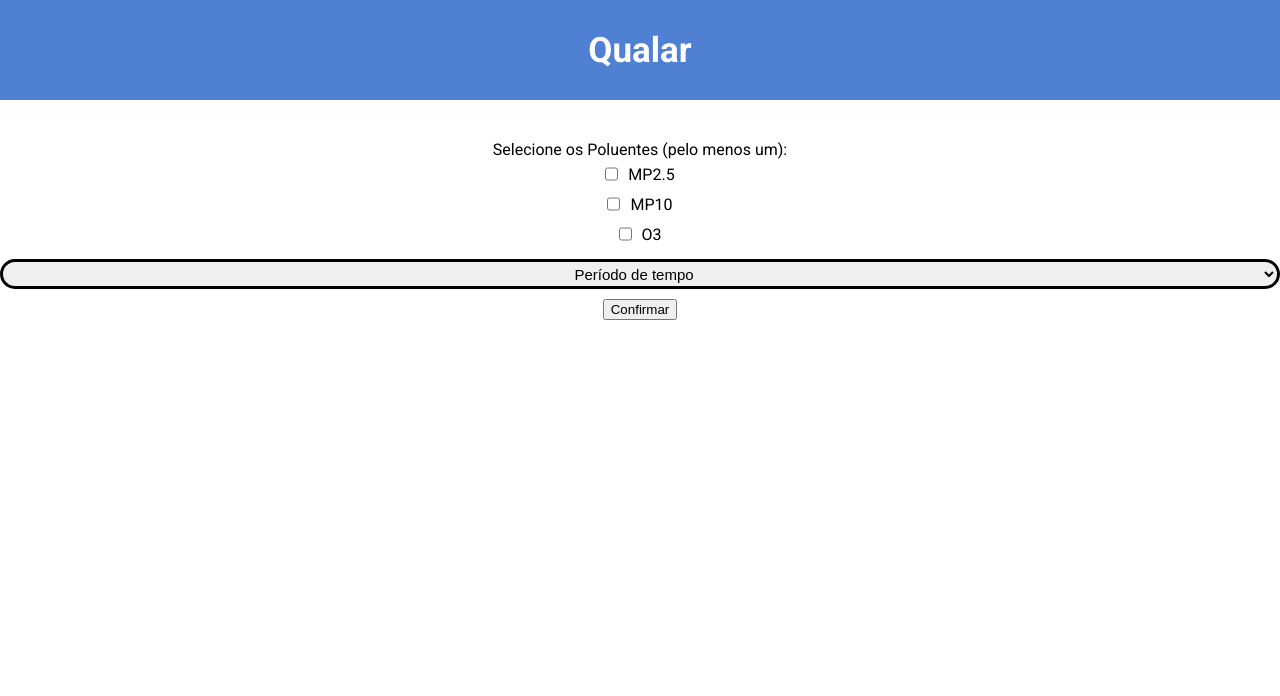
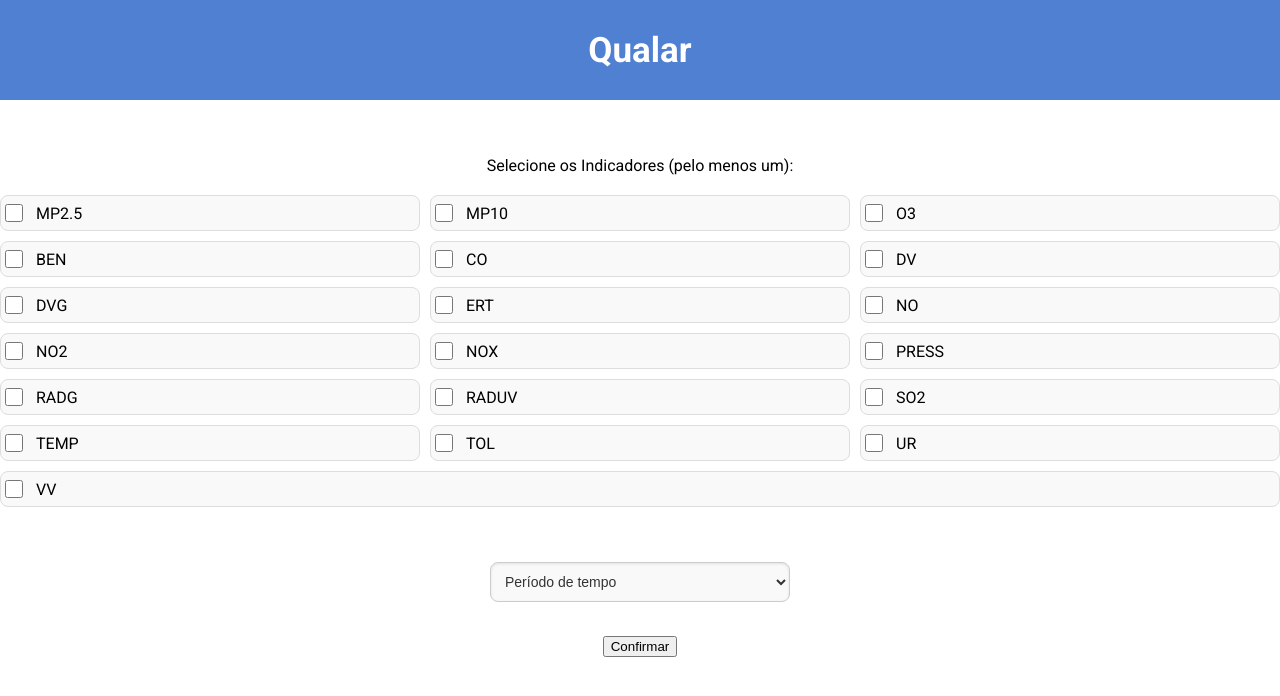
Before and after one commit to ecosustain/air-pollution, an Angular app in the folder frontend/: page /linegraph-form in a window 1280 px wide. Shown: the top 696 px of the page. Built offline with nearby package versions, Linux system fonts and the light colour scheme.

Commit message:
Add all indicators to line plots and make the graph form prettier

```diff
--- a/frontend/src/app/components/graph-form/graph-form.component.css
+++ b/frontend/src/app/components/graph-form/graph-form.component.css
@@ -17,8 +17,11 @@ form {
 }
 
 .form-field-container {
+    margin: 1rem 0;
     width: 100%;
+    max-width: 100%;
     display: flex;
+    box-sizing: border-box;
     flex-direction: column;
     align-items: center;
 }
@@ -38,30 +41,82 @@ input {
     padding: 5px 0;
 }
 
-input[type="checkbox"] {
-    width: auto;
-    height: 20px;
-    margin: 0;
+input[type="number"],
+select {
+  width: 100%;
+  max-width: 300px;
+  padding: 10px;
+  margin: 0.5rem 0;
+  border: 1px solid #ccc;
+  border-radius: 8px;
+  background-color: #f9f9f9;
+  font-size: 14px;
+  color: #333;
+  box-shadow: inset 0 1px 3px rgba(0, 0, 0, 0.1);
+  transition: border-color 0.3s, box-shadow 0.3s;
 }
 
-input[type="text"], select {
-    text-align: center;
-    width: 100%;
-    height: 30px;
-    border-radius: 30px;
-    cursor: text;
+select {
+  cursor: pointer;
 }
 
-select{
-    text-align: center;
-    width: 100%;
-    height: 30px;
-    border-radius: 30px;
-    border-width: 3px;
-    border-color: black;
+input[type="number"]:hover,
+select:hover {
+  border-color: #0362c8;
+}
+
+input[type="number"]:focus,
+select:focus {
+  border-color: #007bff;
+  box-shadow: 0 0 5px rgba(0, 123, 255, 0.5);
+  outline: none;
+}
+
+input[type="number"]:disabled,
+select:disabled {
+    background-color: #e9ecef;
+    color: #6c757d;
+    border-color: #dee2e6;
+    cursor: not-allowed;
+}
+
+.checkbox-container {
+    display: flex;
+    flex-wrap: wrap;
+    gap: 10px;
+    margin-top: 15px;
+}
+
+.checkbox-item {
+    flex: 1 1 calc(33.33% - 15px);
+    box-sizing: border-box;
+    display: flex;
+    align-items: center;
+    gap: 10px;
+    padding: 10px;
+    background-color: #f9f9f9;
+    border: 1px solid #ddd;
+    border-radius: 8px;
+    transition: background-color 0.3s, box-shadow 0.3s;
+}
+
+.checkbox-item:hover {
+    background-color: #9fd7f9;
+    box-shadow: 0 2px 4px rgba(0, 0, 0, 0.1);
+}
+
+input[type="checkbox"] {
+    width: 18px;
+    height: 18px;
+    accent-color: #218a9c;
+    border-radius: 4px;
     cursor: pointer;
-    font-size: 15px;
+}
 
+.checkbox-item label {
+    font-size: 14px;
+    color: #333;
+    cursor: pointer;
 }
 
 #specific-date-form {
@@ -69,6 +124,7 @@ select{
     flex-direction: row;
     justify-content: space-around;
 }
+
 #specific-date-form input {
     width: 10%;
     min-width: 80px;
--- a/frontend/src/app/components/graph-form/graph-form.component.html
+++ b/frontend/src/app/components/graph-form/graph-form.component.html
@@ -1,24 +1,26 @@
 <div class="form-component-container">
     <form [formGroup]="graphForm" (ngSubmit)="onSubmit()">
         <div class="form-field-container">
-            <label>Selecione os Poluentes (pelo menos um):</label>
-            <div *ngFor="let pollutant of pollutants">
-                <input
-                  type="checkbox"
-                  [value]="pollutant"
-                  (change)="onCheckboxChange($event)"
-                /> {{ pollutant }}
+            <label>Selecione os Indicadores (pelo menos um):</label>
+            <div class="checkbox-container">
+              <div class="checkbox-item" *ngFor="let indicator of indicators">
+                  <input
+                    type="checkbox"
+                    [value]="indicator"
+                    (change)="onCheckboxChange($event)"
+                  /> {{ indicator }}
+              </div>
             </div>
         </div>
         <div *ngIf="graphForm.controls['indicators'].invalid && graphForm.controls['indicators'].touched">
-            Selecione pelo menos um poluente.
+            Selecione pelo menos um indicador.
         </div>
         <div class="form-field-container">
           <select formControlName="timePeriod" (change)="onTimePeriodChange($event)">
             <option value="">Período de tempo</option>
             <option value="Anual">Anual</option>
             <option value="Mensal">Mensal</option>
-            <option value="Mensal2">Mensal 2</option>
+            <option value="MensalTotal">Mensal Total</option>
             <option value="Diária">Diária</option>
             <option value="Horária">Horária</option>
           </select>
--- a/frontend/src/app/components/graph-form/graph-form.component.ts
+++ b/frontend/src/app/components/graph-form/graph-form.component.ts
@@ -11,7 +11,11 @@ import { CommonModule } from '@angular/common';
 })
 export class GraphFormComponent implements OnInit {
   graphForm: FormGroup;
-  pollutants = ['MP2.5', 'MP10', 'O3'];
+  indicators = [
+    'MP2.5', 'MP10', 'O3', "BEN", "CO", "DV", "DVG", "ERT", "NO",
+    "NO2", "NOX", "PRESS", "RADG", "RADUV", "SO2", "TEMP", "TOL",
+    "UR", "VV"
+  ];
   timePeriodType: string = '';
   @Output() formSubmit = new EventEmitter<any>();
 
@@ -101,7 +105,7 @@ export class GraphFormComponent implements OnInit {
     const translations = new Map<string, string>([
       ["anual", "yearly"],
       ["mensal", "monthly"],
-      ["mensal 2", "monthly"],
+      ["mensaltotal", "monthly"],
       ["diária", "daily"],
       ["horária", "hourly"]
     ]);
--- a/frontend/src/app/components/graph/graph.component.ts
+++ b/frontend/src/app/components/graph/graph.component.ts
@@ -56,9 +56,9 @@ export class GraphComponent implements OnChanges {
   }
 
   private findTimeLabel(data: any) {
-    for (const pollutantData of data.line_graph) {
-      const pollutantKey = Object.keys(pollutantData)[0];
-      const points = pollutantData[pollutantKey];
+    for (const indicatorData of data.line_graph) {
+      const indicatorKey = Object.keys(indicatorData)[0];
+      const points = indicatorData[indicatorKey];
 
       if (Array.isArray(points) && points.length > 0) {
         const timeLabel = Object.keys(points[0]).find(
@@ -73,9 +73,9 @@ export class GraphComponent implements OnChanges {
 
   private getSortedTimePoints(data: any, timeLabel: string) {
     const allTimePoints = new Set<number>();
-    data.line_graph.forEach((pollutantObj: any) => {
-      const pollutantKey = Object.keys(pollutantObj)[0];
-      pollutantObj[pollutantKey].forEach((point: any) => {
+    data.line_graph.forEach((indicatorObj: any) => {
+      const indicatorKey = Object.keys(indicatorObj)[0];
+      indicatorObj[indicatorKey].forEach((point: any) => {
         allTimePoints.add(point[timeLabel]);
       });
     });
@@ -84,16 +84,16 @@ export class GraphComponent implements OnChanges {
   }
 
   private getDatasets(data: any, timeLabel: string, labels: any) {
-    const datasets = data.line_graph.map((pollutantObj: any, index: number) => {
-      const pollutantKey = Object.keys(pollutantObj)[0];
-      const points = pollutantObj[pollutantKey];
+    const datasets = data.line_graph.map((indicatorObj: any, index: number) => {
+      const indicatorKey = Object.keys(indicatorObj)[0];
+      const points = indicatorObj[indicatorKey];
       const timeToValueMap = new Map<number, number>();
       points.forEach((point: any) => {
         timeToValueMap.set(point[timeLabel], point.average_value);
       });
       const data = labels.map((label: any) => timeToValueMap.get(label) || null);
       return {
-        label: pollutantKey,
+        label: indicatorKey,
         data: data,
         borderColor: this.generateColor(index),
         fill: false,
@@ -115,7 +115,7 @@ export class GraphComponent implements OnChanges {
           },
           y: {
             type: 'linear',
-            title: { display: true, text: 'Concentração' }
+            title: { display: true, text: 'Valor' }
           }
         }
       }
```
